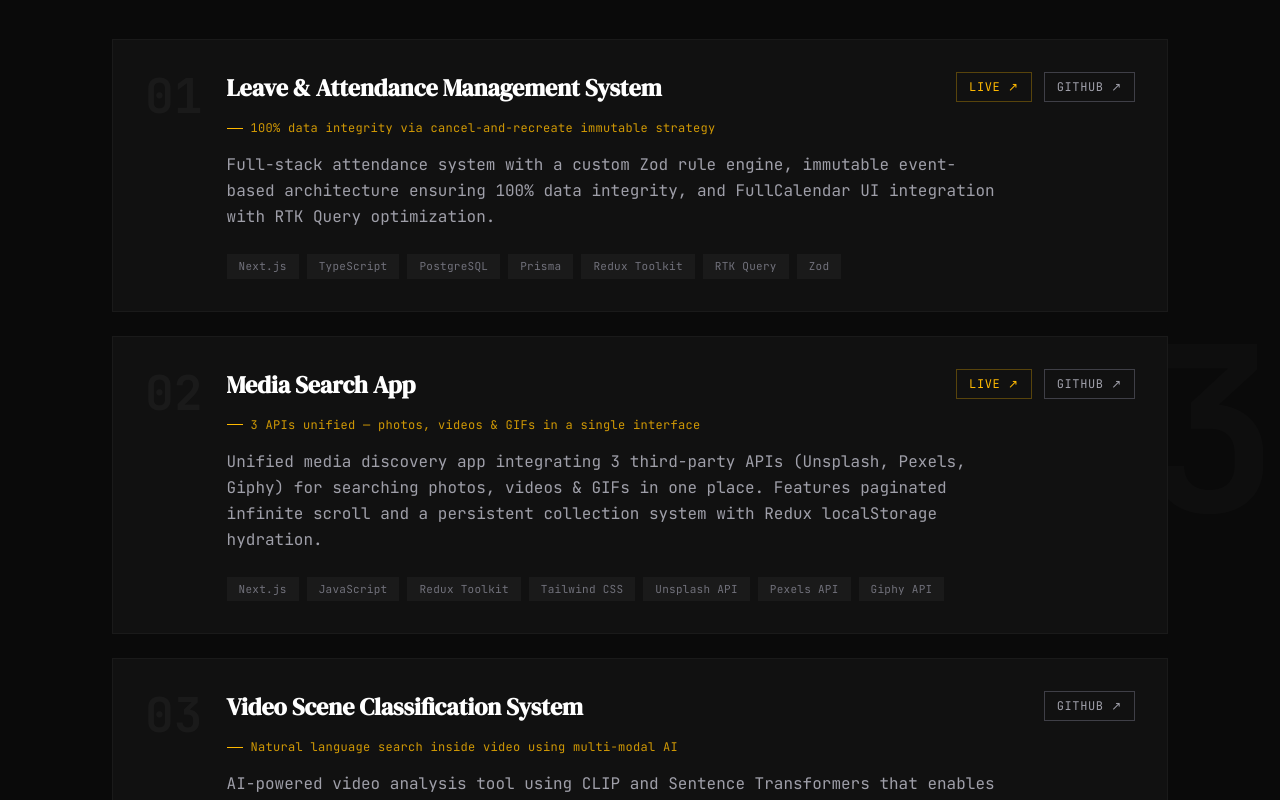
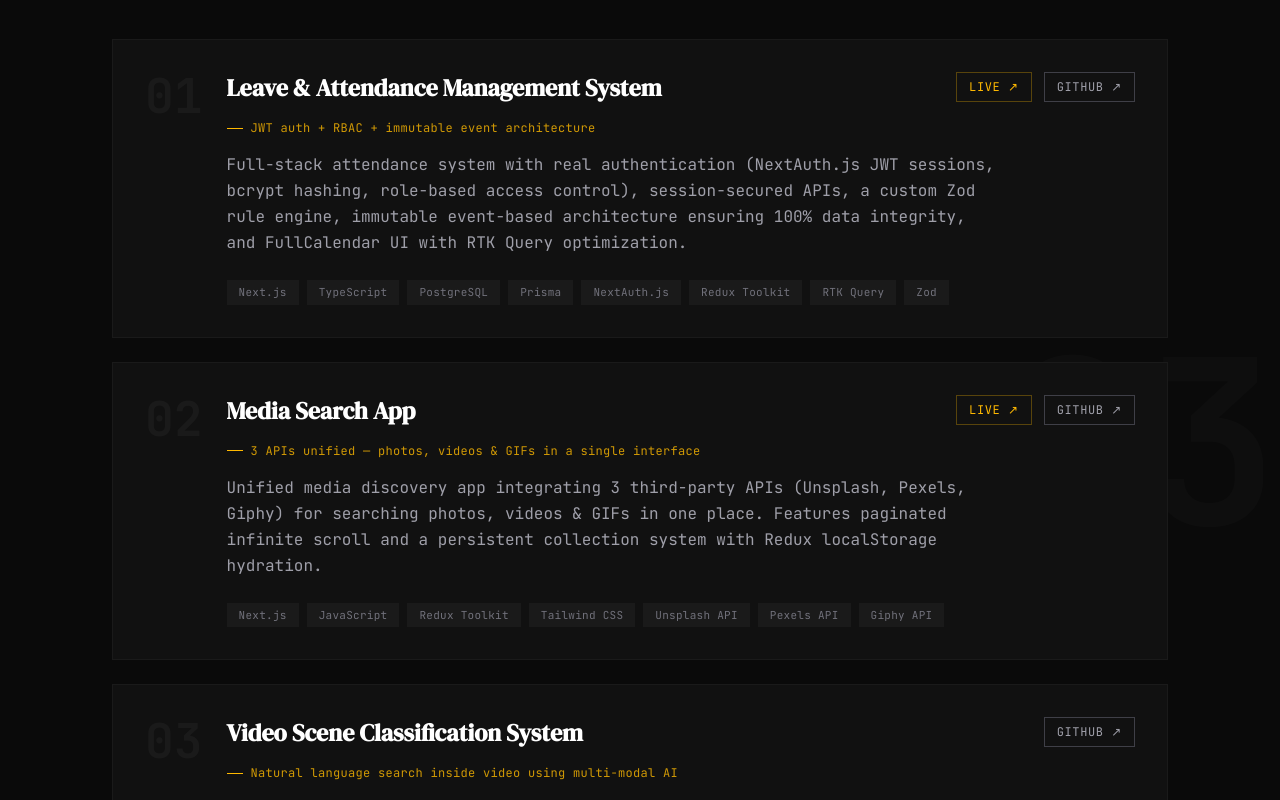
Before and after one commit to RishabThapliyal/rishab-portfolio, a Next.js app: page / in a window 1280 px wide. Shown: the part 1800-2600 px from the top of the page. Built offline with nearby package versions, Linux system fonts and the light colour scheme.

Commit message:
update live demo link

```diff
--- a/src/components/Projects.tsx
+++ b/src/components/Projects.tsx
@@ -12,20 +12,21 @@ const projects: Project[] = [
   {
     index: "01",
     title: "Leave & Attendance Management System",
-    desc: "Full-stack attendance system with a custom Zod rule engine, immutable event-based architecture ensuring 100% data integrity, and FullCalendar UI integration with RTK Query optimization.",
+    desc: "Full-stack attendance system with real authentication (NextAuth.js JWT sessions, bcrypt hashing, role-based access control), session-secured APIs, a custom Zod rule engine, immutable event-based architecture ensuring 100% data integrity, and FullCalendar UI with RTK Query optimization.",
     tech: [
       "Next.js",
       "TypeScript",
       "PostgreSQL",
       "Prisma",
+      "NextAuth.js",
       "Redux Toolkit",
       "RTK Query",
       "Zod",
     ],
     github:
       "https://github.com/RishabThapliyal/leave-attendance-marking-system",
-    live: "https://leave-attendance-system.netlify.app/",
-    highlight: "100% data integrity via cancel-and-recreate immutable strategy",
+    live: "https://leave-attendance-marking-system.vercel.app/",
+    highlight: "JWT auth + RBAC + immutable event architecture",
   },
   {
     index: "02",
--- a/src/components/Skills.tsx
+++ b/src/components/Skills.tsx
@@ -28,7 +28,15 @@ const categories: SkillCategory[] = [
   },
   {
     label: "Backend & DB",
-    items: ["Node.js", "PostgreSQL", "Prisma ORM", "REST APIs", "Zod"],
+    items: [
+      "Node.js",
+      "PostgreSQL",
+      "Prisma ORM",
+      "REST APIs",
+      "Zod",
+      "NextAuth.js",
+      "bcryptjs",
+    ],
   },
   {
     label: "Tools & Concepts",
@@ -40,6 +48,8 @@ const categories: SkillCategory[] = [
       "Vitest",
       "DSA",
       "Immutable Architecture",
+      "JWT / Session Auth",
+      "RBAC",
     ],
   },
 ];
```
